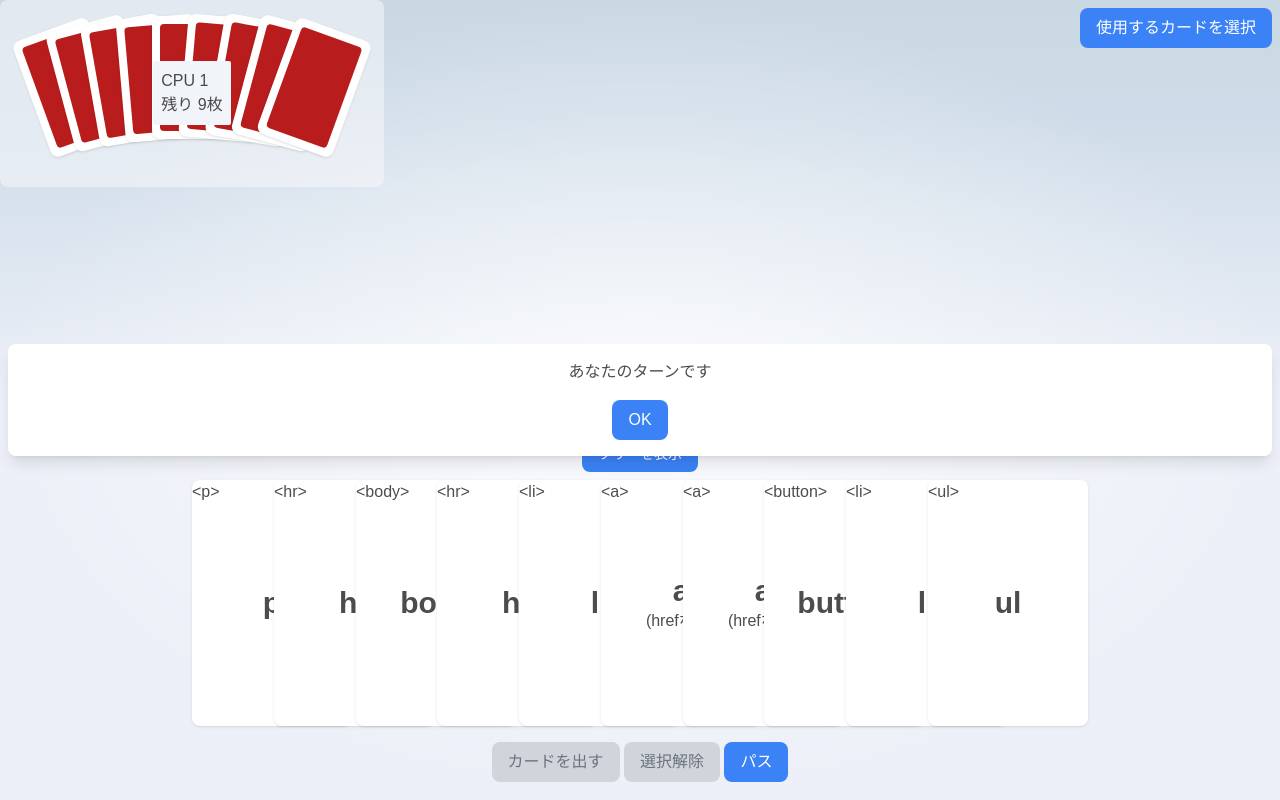
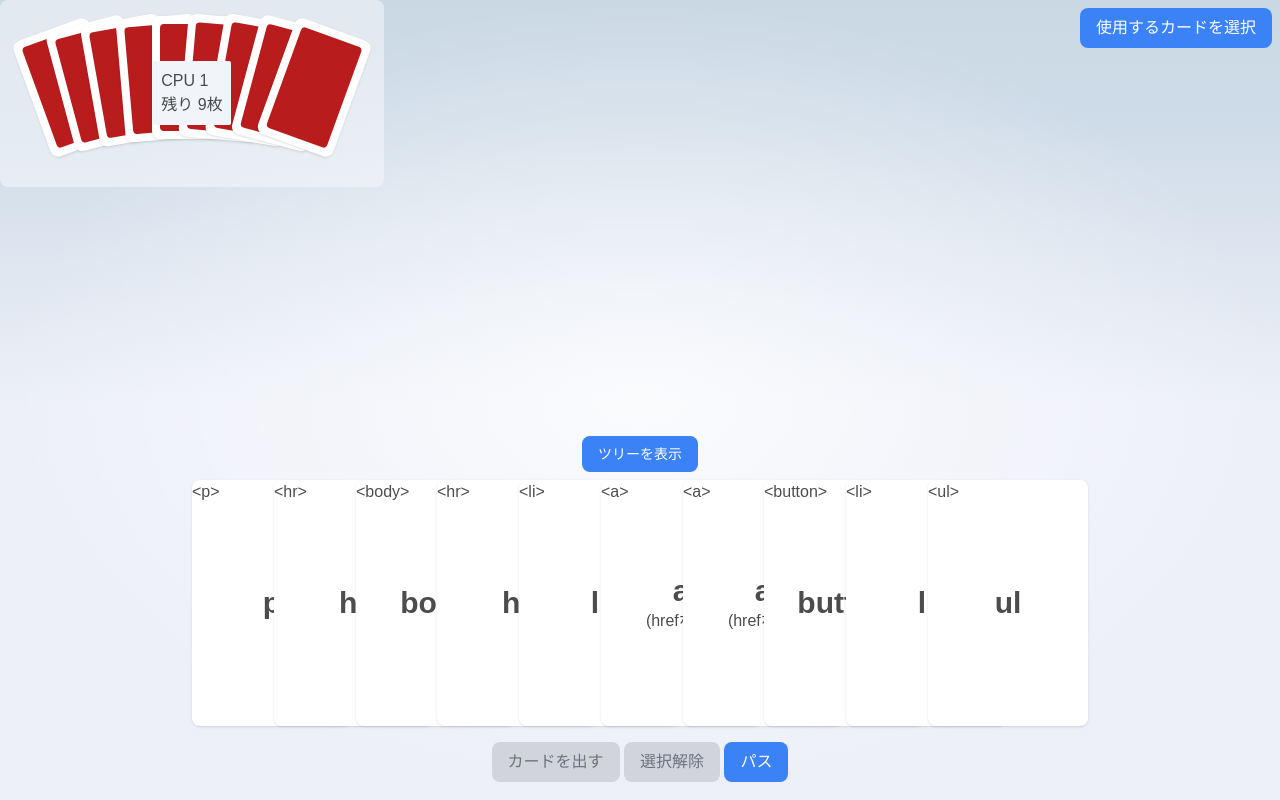
Before and after one commit to kagankan/html-card-game, a SvelteKit app: page / in a window 1280 px wide. Built offline with nearby package versions, Linux system fonts and the light colour scheme.

Commit message:
ターン進行を自動再生に変更

```diff
--- a/src/routes/_components/Game.svelte
+++ b/src/routes/_components/Game.svelte
@@ -54,19 +54,12 @@
   let passedPlayers = { 0: false, 1: false };
   let wonPlayer: 0 | 1 | null = null;
   let selectedCardIndex: number | null = null;
-  let infoChecked = false;
 
   $: {
     if (match.players[0].length === 0) {
       wonPlayer = 0;
     } else if (match.players[1].length === 0) {
       wonPlayer = 1;
-    }
-  }
-
-  $: {
-    if (wonPlayer !== null || turnPlayer === 0 || turnPlayer === 1) {
-      infoChecked = false;
     }
   }
 
@@ -105,6 +98,12 @@
       pass();
     }
   };
+
+  $: {
+    if (turnPlayer === 1) {
+      setTimeout(playCpu, 1000);
+    }
+  }
 
   // 場を流す
   const nextRound = (): void => {
@@ -305,9 +304,8 @@ disabled:bg-gray-300 disabled:text-gray-500"
   </div>
 
   <section class="Game__Info z-10 w-full place-self-center p-2">
-    {#if !infoChecked}
+    {#if wonPlayer !== null}
       <div class="rounded-lg bg-white p-4 text-center shadow-lg">
-        {#if wonPlayer !== null}
         <p>{wonPlayer === 0 ? "あなた" : "相手"}の勝ちです</p>
         <button
           type="button"
@@ -321,31 +319,6 @@ disabled:bg-gray-300 disabled:text-gray-500"
         >
           最初から
         </button>
-        {:else if turnPlayer === 0}
-          <p>あなたのターンです</p>
-          <button
-            type="button"
-            on:click={() => {
-              infoChecked = true;
-            }}
-            class="mt-4 rounded-lg bg-blue-500 px-4 py-2 text-white
-          disabled:bg-gray-300 disabled:text-gray-500"
-          >
-            OK
-          </button>
-        {:else}
-          <p>相手のターンです</p>
-          <button
-            type="button"
-            on:click={() => {
-              playCpu();
-            }}
-            class="mt-4 rounded-lg bg-blue-500 px-4 py-2 text-white
-        disabled:bg-gray-300 disabled:text-gray-500"
-          >
-            OK
-          </button>
-        {/if}
       </div>
     {/if}
   </section>
@@ -386,6 +359,6 @@ disabled:bg-gray-300 disabled:text-gray-500"
   }
 
   :root::view-transition-group(*) {
-    animation-duration: 1s;
+    animation-duration: 0.5s;
   }
 </style>
```
Lines whose indentation alone changed are shown as unchanged.
